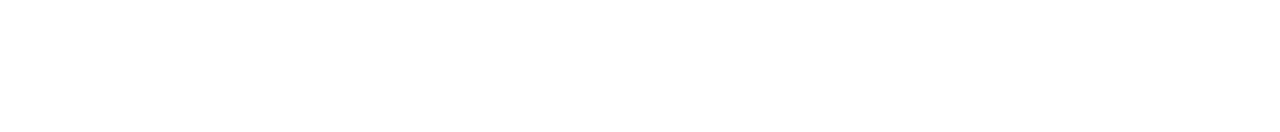
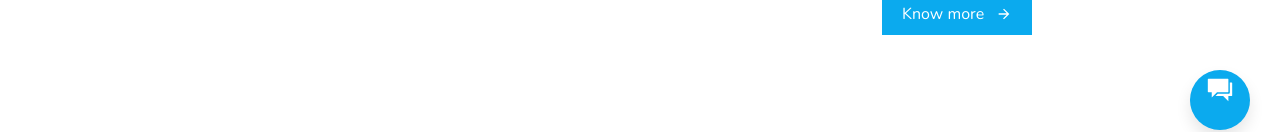
Before and after one commit to ayushiee/Website-Information-Panel, a React (Create React App) app: page / in a window 1280 px wide. Shown: the part 1163-1295 px from the top of the page. Before the commit the page ends 1082 px from the top, so only its background shows below. Built offline with nearby package versions, Linux system fonts and the light colour scheme.

Commit message:
added chat button

```diff
--- /dev/null
+++ b/src/components/Chat/Chat.css
@@ -0,0 +1,29 @@
+.chat-button-container>button {
+    background-color: var(--primary-color);
+    color: white;
+    font-size: 30px;
+    display: flex;
+    justify-content: center;
+    border-radius: 50%;
+    height: 60px;
+    width: 60px;
+    align-content: center;
+    border: none;
+    box-shadow: 0px 8px 15px rgba(0, 0, 0, 0.1);
+    padding: 5px 2px;
+}
+
+.chat-button-container {
+    display: flex;
+    align-items: flex-end;
+    justify-content: center;
+    box-shadow: grey;
+    margin: 5px 30px;
+}
+
+.chat-button-container>button:hover {
+    background-color: var(--primary-color);
+    box-shadow: 0px 15px 20px rgba(0, 0, 0, 0.1);
+    color: #fff;
+    transform: translateY(-3px);
+}
--- /dev/null
+++ b/src/components/Chat/index.js
@@ -0,0 +1,15 @@
+import React from 'react';
+import { IoMdChatboxes } from 'react-icons/io';
+import './Chat.css';
+
+function Chat() {
+    return (
+        <div className='chat-button-container'>
+            <button>
+                <IoMdChatboxes />
+            </button>
+        </div>
+    )
+}
+
+export default Chat;
--- a/src/components/ImgColumn/index.js
+++ b/src/components/ImgColumn/index.js
@@ -1,6 +1,6 @@
 import React from 'react';
 import './ImgColumn.css';
-
+// import Img from 'src/assets/Image-1';
 
 function ImgColumn() {
     return (
--- a/src/components/LowerBanner/index.js
+++ b/src/components/LowerBanner/index.js
@@ -2,12 +2,14 @@
 import ImgColumn from '../ImgColumn';
 import TextColumn from '../TextColumn';
 import './LowerBanner.css';
+import Chat from '../Chat';
 
 function LowerBanner() {
     return (
         <div className='row'>
             <ImgColumn />
             <TextColumn />
+            <Chat />
         </div>
     )
 }
```
Also changed, not shown: src/components/LowerBanner/LowerBanner.css (line endings or trailing spaces).
